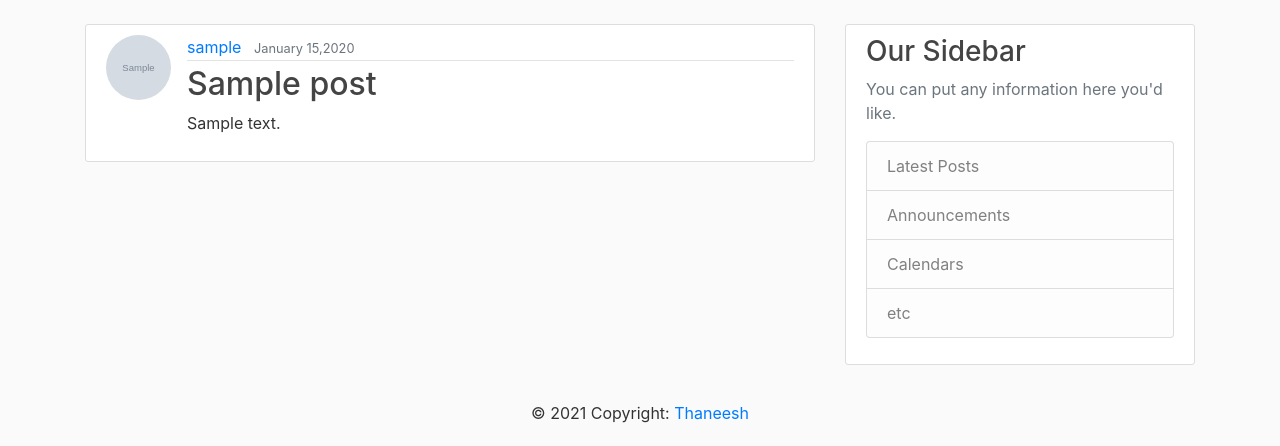
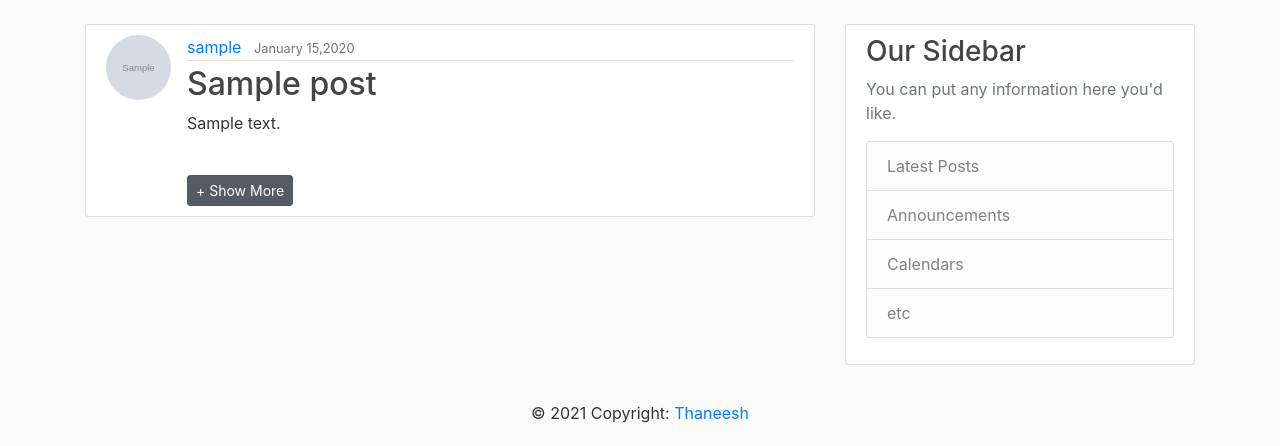
Before and after one commit to thaneeshr/HappyWrite, a Django app: page / in a window 1280 px wide. Shown: the part 56-502 px from the top of the page. Run offline with Django 3.2, Linux system fonts and the light colour scheme; tables that the repository leaves empty hold one stand-in row (values such as "Sample post"); grey boxes marked "Sample" are stand-in pictures; some libraries are stand-ins or nearby versions.

Commit message:
added show more

```diff
--- a/blog/templates/blog/about.html
+++ b/blog/templates/blog/about.html
@@ -23,9 +23,7 @@
   border-bottom-left-radius: calc(0.25rem - 1px);
 }
 @media only screen and (max-width: 768px) {
-  a {
-    display: none;
-  }
+
   .card-body {
     padding: 0.5em 1.2em;
   }
--- a/blog/templates/blog/home.html
+++ b/blog/templates/blog/home.html
@@ -1,6 +1,8 @@
 {% extends "blog/base.html" %}
 
 {% block content%}
+
+
     {% for post in posts %}
     <article class="media content-section">
         <img class ="rounded-circle article-img " src="{{ post.author.profile.image.url}}">
@@ -9,8 +11,43 @@
                 <a class="mr-2" href="{% url 'user-posts' post.author.username %}">{{ post.author }}</a>
                 <small class="text-muted">{{ post.date_posted|date:"F d,Y" }}</small>
             </div>
+
             <h2><a class="article-title" href="{% url 'post-detail' post.id %}">{{ post.title }}</a></h2>
-            <p class="article-content">{{ post.content }}</p>
+
+            <style type="text/css">
+                #module {
+                font-size: 1rem;
+                line-height: 1.5;
+                    }
+
+
+                #module #co{{ post.id }}.collapse:not(.show) {
+                display: block;
+                height: 3rem;
+                overflow: hidden;
+                    }
+
+                #module #co{{ post.id }}.collapsing {
+                  height: 3rem;
+                }
+
+                #module a.collapsed::after {
+                  content: '+ Show More';
+                }
+
+                #module a:not(.collapsed)::after {
+                  content: '- Show Less';
+                }
+
+
+            </style>
+
+            <div id="module" >
+            <p class="collapse article-content " id= "co{{ post.id }}" aria-expanded="false" >{{ post.content }}</p>
+            <a role="button" class="collapsed btn btn-secondary btn-sm active " data-toggle="collapse" href="#co{{post.id}}" aria-expanded="false" aria-controls="co{{post.id}}"></a>
+
+            </div>
+
         </div>
     </article>
     {% endfor %}
```
Also changed, not shown: blog/templates/blog/user_post.html (+36 -1 lines).
